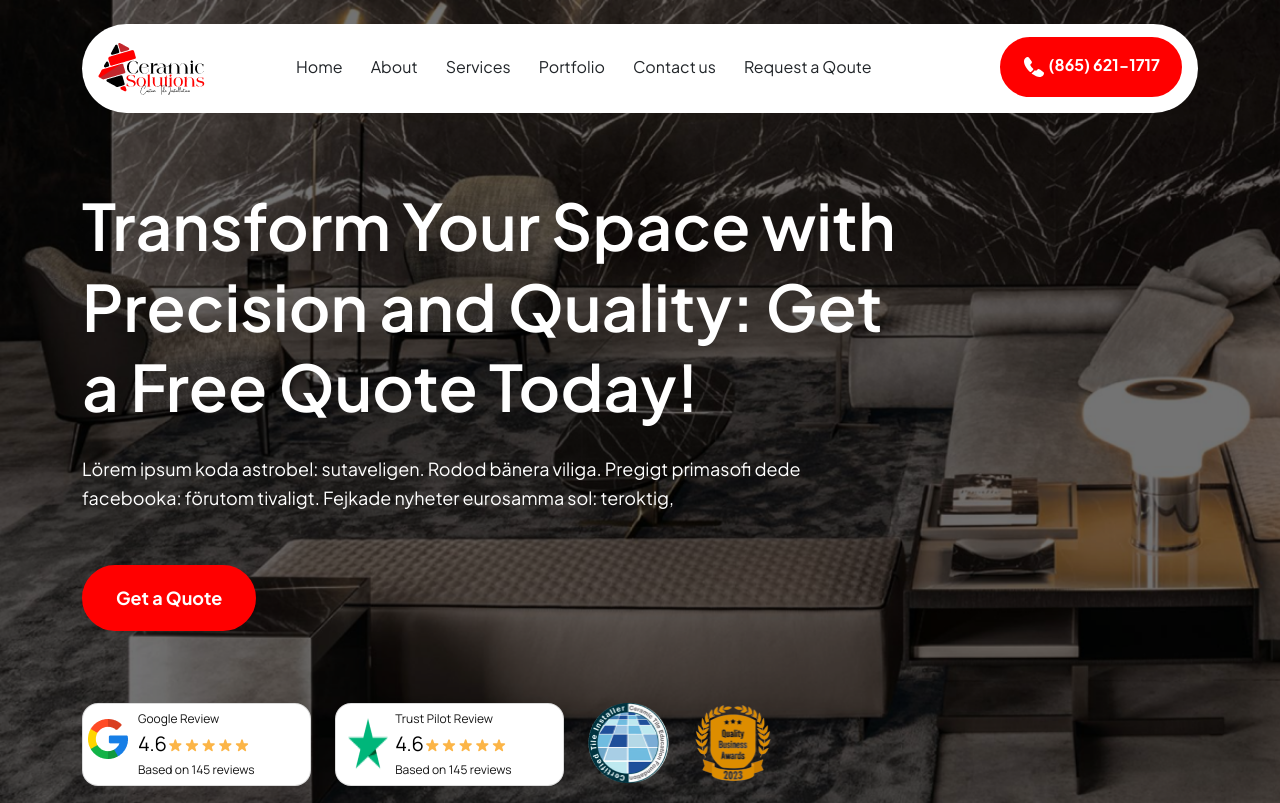
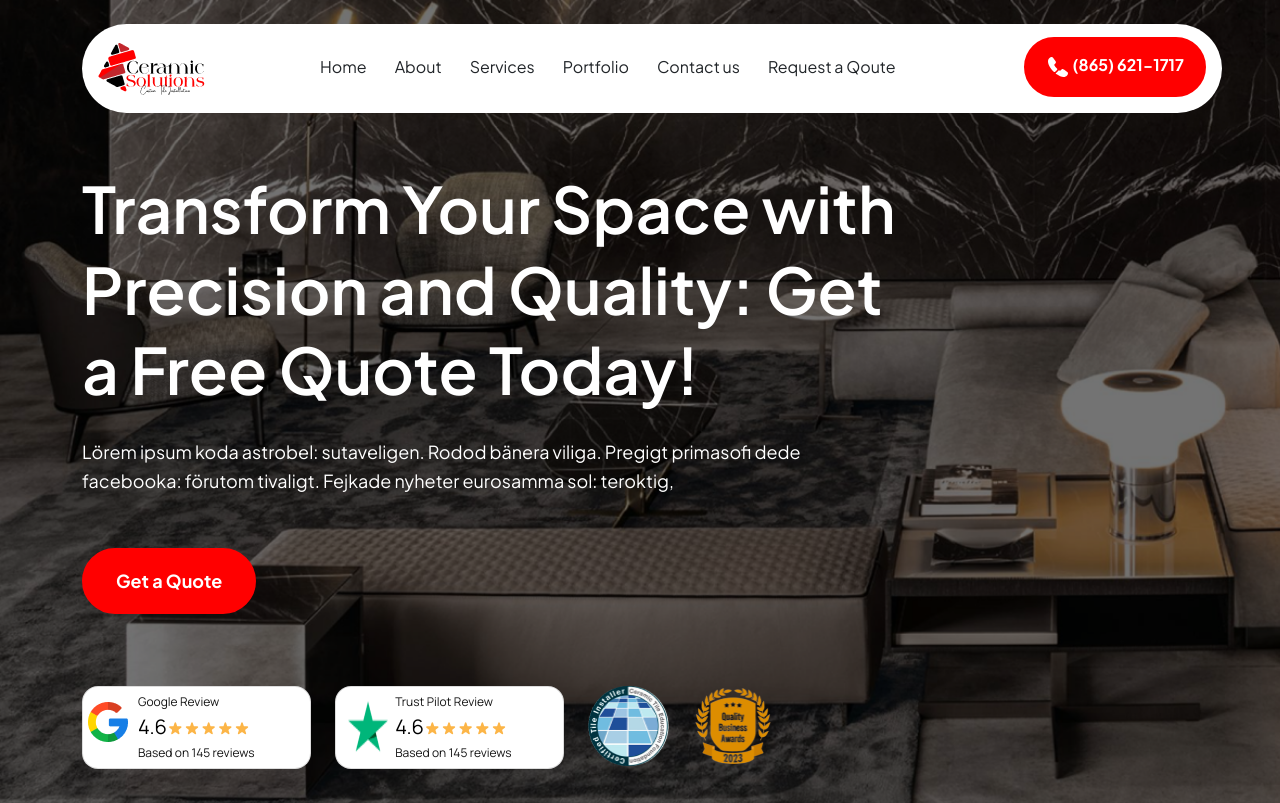
Before and after one commit to sonambishnoi550/branch, a plain HTML site: page index.html in a window 1280 px wide. Shown: the top 803 px of the page. Drawn offline with nearby package versions, Linux system fonts and the light colour scheme.

Commit message:
fix navbar

```diff
--- a/assets/css/style.css
+++ b/assets/css/style.css
@@ -25,6 +25,14 @@
     height: 2px;
     transition: all 100ms linear;
     background-color: #FF0000 !important;
+}
+
+.fixed {
+    position: fixed;
+    z-index: 7;
+    top: 24px;
+    width: 1140px;
+
 }
 
 .nav-link:hover::after {
@@ -94,6 +102,7 @@
     color: white !important;
     max-width: 830px;
     padding-bottom: 20px;
+    padding-top: 72px;
 }
 
 .py-72 {
@@ -348,7 +357,7 @@
 }
 
 .like-card:hover .like-animation {
-   animation: like 0.5s 1;
+    animation: like 0.5s 1;
     fill: red;
     stroke: none;
 }
@@ -417,7 +426,8 @@
 .p-24 {
     padding: 24px;
 }
-.text-align-left{
+
+.text-align-left {
     text-align: left;
 }
 
@@ -895,7 +905,8 @@
     .white-Card {
         margin-bottom: 0;
     }
-    .footer-btn{
+
+    .footer-btn {
         padding: 10px 17px;
     }
 }
```
Also changed, not shown: index.html (+1 -1 lines).
